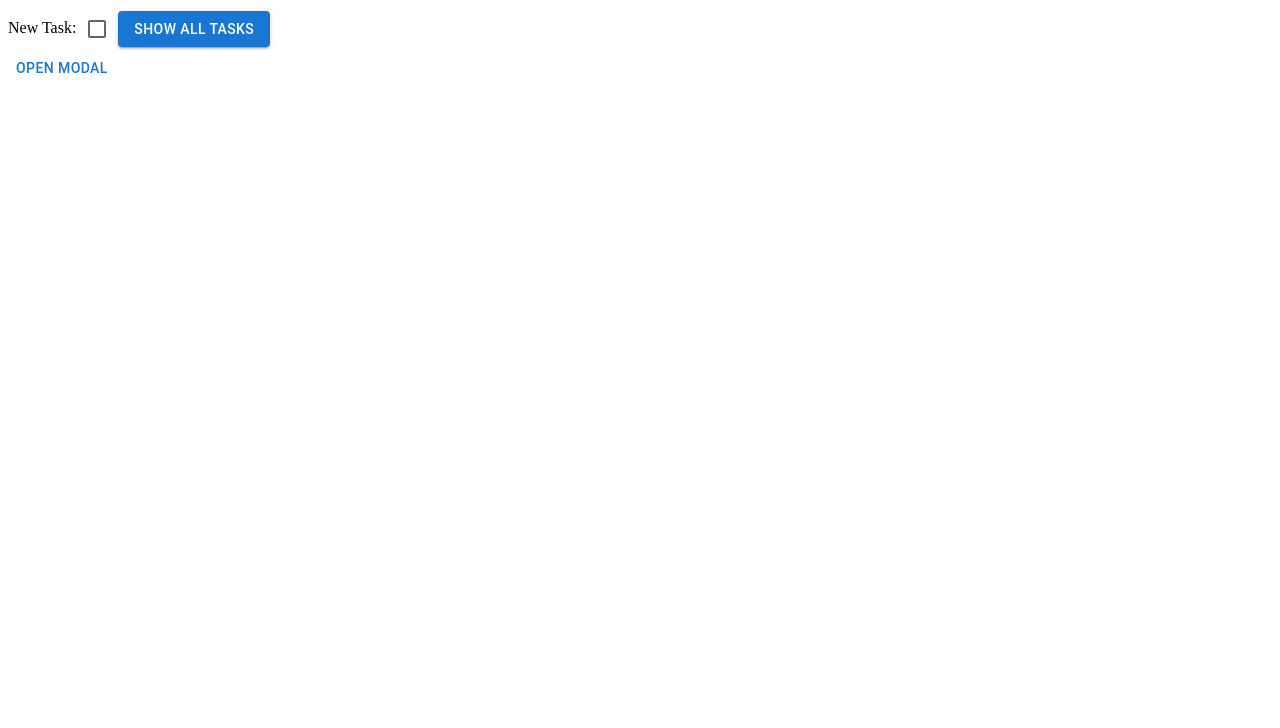
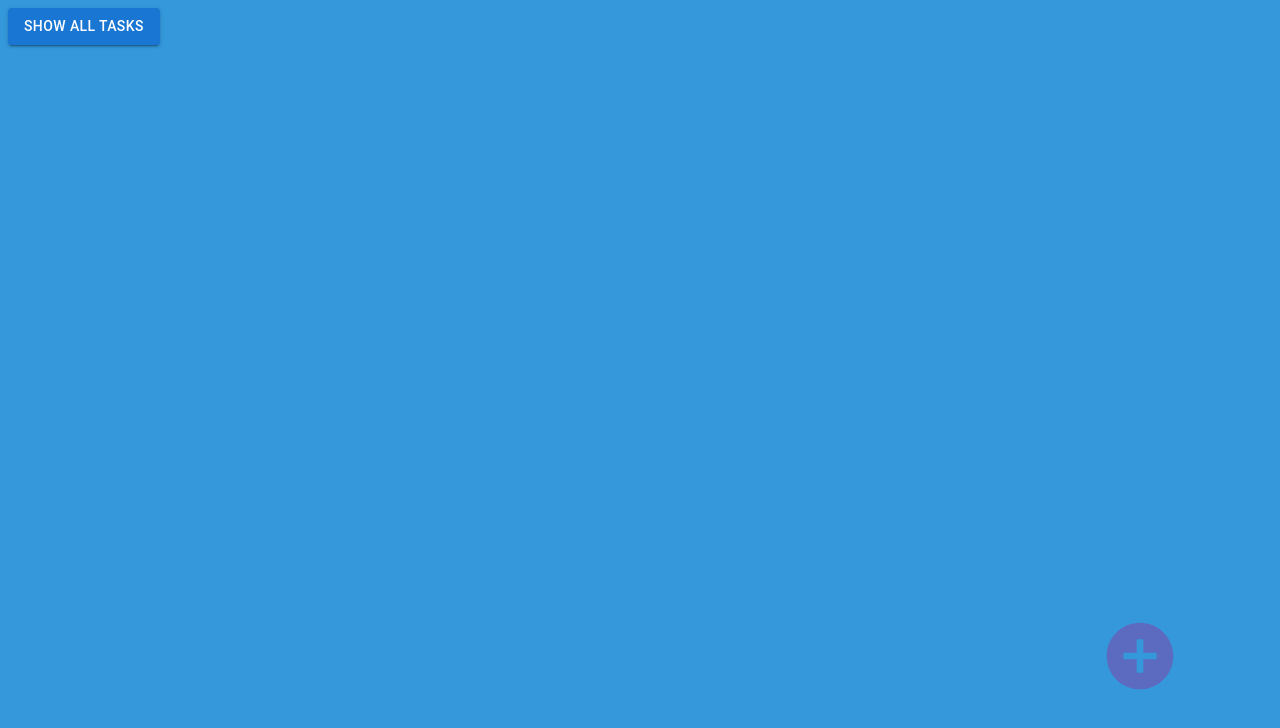
Before and after one commit to KhalidD98/todolist, a React (Create React App) app in the folder client/: page / in a window 1280 px wide. Shown: the top 728 px of the page. Built offline with nearby package versions, Linux system fonts and the light colour scheme; the HTML template or start-up script is replaced by a standard one.

Commit message:
Update completed status

```diff
--- a/client/public/index.html
+++ b/client/public/index.html
@@ -7,9 +7,17 @@
   <meta name="theme-color" content="#000000" />
   <meta name="description" content="" />
   <title>KD Todolist</title>
+
+  <style>
+    #body {
+      background-color: #3498db;
+      height: '100vh';
+      min-height: '100vh';
+    }
+  </style>
 </head>
 
-<body>
+<body id="body">
   <div id="root"></div>
 </body>
 
--- a/client/src/AddTask.js
+++ b/client/src/AddTask.js
@@ -1,9 +1,12 @@
 import React, { useState } from 'react'
 import Box from '@mui/material/Box';
 import Modal from '@mui/material/Modal';
+import TextField from '@mui/material/TextField';
+import Checkbox from '@mui/material/Checkbox';
+import { makeStyles } from '@mui/styles';
 import Button from '@mui/material/Button';
-import Typography from '@mui/material/Typography';
-import TextField from '@mui/material/TextField';
+import AddCircleIcon from '@mui/icons-material/AddCircle';
+import { indigo } from '@mui/material/colors';
 
 const style = { // Style of modal
     position: 'absolute',
@@ -12,19 +15,34 @@ const style = { // Style of modal
     transform: 'translate(-50%, -50%)',
     width: 400,
     bgcolor: 'background.paper',
-    border: '2px solid #000',
+    border: '1px solid #000',
     boxShadow: 24,
     p: 4,
 };
 
-export default function AddTask() {
-    const [open, setOpen] = React.useState(false);
-    const handleOpen = () => setOpen(true);
-    const handleClose = () => setOpen(false);
+const useStyles = makeStyles({
+    addTaskButton: {
+        cursor: 'pointer',
+    }
+});
+
+export default function AddTask({ addTask }) {
+    const classes = useStyles();
+    const [task, setTask] = useState("")
+    const [open, setOpen] = React.useState(false)
+    const handleOpen = () => setOpen(true)
+    const handleClose = () => {
+        if (task !== "") {
+            addTask(task)
+        }
+        setTask("")
+        setOpen(false)
+    };
+
 
     return (
         <div>
-            <Button onClick={handleOpen}>Open modal</Button>
+            <AddCircleIcon className={classes.addTaskButton} onClick={handleOpen} sx={{ fontSize: '5rem', color: indigo[400] }} />
             <Modal
                 keepMounted
                 open={open}
@@ -34,10 +52,12 @@ export default function AddTask() {
             >
                 <Box sx={style}>
                     <TextField
-                        // onChange={(event) => { setTask(event.target.value); }}
+                        onChange={(event) => { setTask(event.target.value); }}
                         label="New Task"
                         variant="outlined"
+                        value={task}
                     />
+                    <Button onClick={handleClose} variant="contained">Create</Button>
                 </Box>
             </Modal>
         </div>
--- a/client/src/App.js
+++ b/client/src/App.js
@@ -7,25 +7,50 @@ import DeleteIcon from '@mui/icons-material/Delete';
 import { makeStyles } from '@mui/styles';
 import Typography from '@mui/material/Typography';
 import AddTaskModal from './AddTask'
+import CheckBoxIcon from '@mui/icons-material/CheckBox';
+import CheckBoxOutlineBlankIcon from '@mui/icons-material/CheckBoxOutlineBlank';
 
 const useStyles = makeStyles({
-
+  addTaskModal: {
+    position: 'fixed',
+    bottom: '100px',
+    right: '100px',
+  },
+  taskContainer: {
+    display: 'flex',
+    flexDirection: 'column',
+    justifyContent: 'center',
+    alignItems: 'center',
+  },
+  tasks: {
+    backgroundColor: '#5c6bc0',
+    color: 'white',
+    width: '60vw',
+    height: '5rem',
+    display: 'flex',
+    flexDirection: 'row',
+    justifyContent: 'center',
+    alignItems: 'center',
+    borderRadius: '5px',
+    margin: '1rem',
+  },
+  taskText: {
+    paddingRight: '1rem',
+    paddingLeft: '1rem',
+  }
 });
 
 function App() {
   const classes = useStyles();
-  // const [task, setTask] = useState("")
-  const [completed, setCompleted] = useState(false)
-
   const [taskList, setTaskList] = useState([])
 
   //----- Add new task -----//
   const addTask = (task) => {
     axios.post("http://localhost:3001/create", {
       task: task,
-      completed: completed
+      completed: false
     }).then((res) => { // Update local array with new task
-      setTaskList([...taskList, { id: res.data.insertId, task: task, completed: completed }])
+      setTaskList([...taskList, { id: res.data.insertId, task: task, completed: false }])
     })
   }
 
@@ -44,30 +69,43 @@ function App() {
     setTaskList(taskList.filter(k => k.id !== id))
   }
 
+  //----- Set to complete -----//
+  const updateCompleteStatus = (id, completed) => {
+    // Update completed status
+    const newState = taskList.map(obj =>
+      obj.id === id ? { ...obj, completed: !completed } : obj
+    );
+    setTaskList(newState)
+    axios.post(`http://localhost:3001/update`, { id: id, completed: !completed })
+  }
+
   return (
-    <div className="App">
+    <div>
 
-      <div className="info">
-        <label>New Task:</label>
-        <Checkbox onClick={() => { setCompleted(completed => !completed) }} />
+      <div>
         <Button onClick={getTasks} variant="contained">Show all tasks</Button>
       </div>
 
       {/*----- List of Todos -----*/}
-      {taskList.slice(0).reverse().map((val, key) => { // Show tasks in reverse order (newest ones first)
-        return <div>
-          <Checkbox checked={val.completed} />
-          <Typography>{val.task}</Typography>
-          <DeleteIcon onClick={() => deleteTask(val.id)} />
-        </div>
-      })}
+      <div className={classes.taskContainer}>
+        {taskList.slice(0).reverse().map((val, key) => { // Show tasks in reverse order (newest ones first)
+          return <div className={classes.tasks}>
+            {val.completed
+              ? <CheckBoxIcon onClick={() => updateCompleteStatus(val.id, val.completed)} />
+              : <CheckBoxOutlineBlankIcon onClick={() => updateCompleteStatus(val.id, val.completed)} />
+            }
+            <Typography className={classes.taskText}>{val.task}</Typography>
+            <DeleteIcon onClick={() => deleteTask(val.id)} />
+          </div>
+        })}
+      </div>
 
       {/* Add Task Button */}
-      <div>
+      <div className={classes.addTaskModal}>
         <AddTaskModal addTask={addTask} />
       </div>
 
-    </div>
+    </div >
   );
 }
 
```
Also changed, not shown: 1 other file (tests, documents, lock files or other folders).
